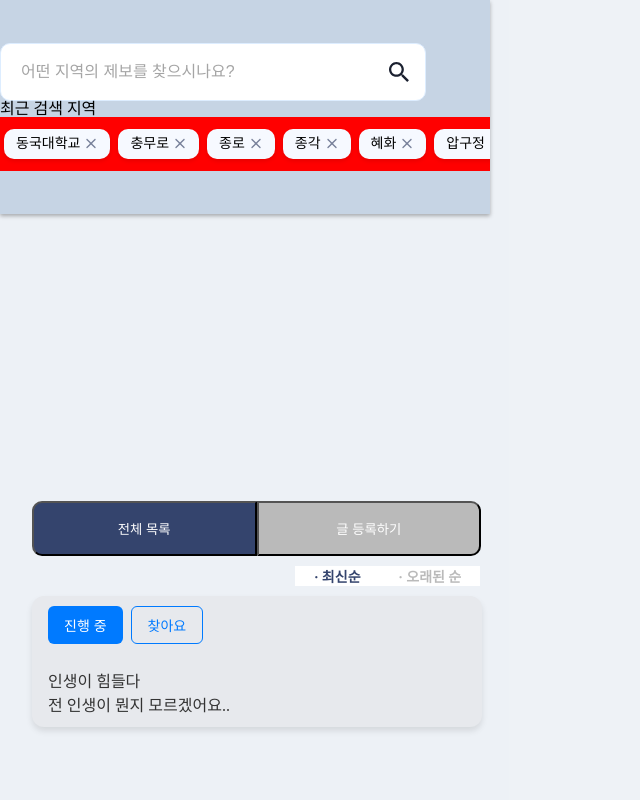
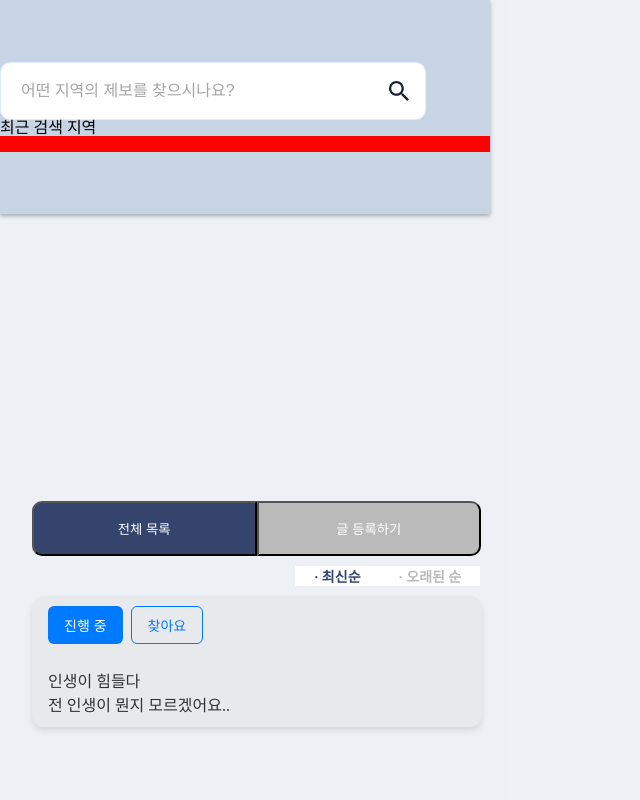
Before and after one commit to coldweek3/Blink_FE, a React (Create React App) app: page /login in a window 1280 px wide. Shown: the top 800 px of the page, without its empty margins (0-640 px from the left). Built offline with nearby package versions, Linux system fonts and the light colour scheme.

Commit message:
[Feat] 사용자 입력에 따라 태그를 생성하고, X버튼을 누르면 태그를 삭제한다.

```diff
--- a/src/components/mainpage/Search/Search.tsx
+++ b/src/components/mainpage/Search/Search.tsx
@@ -1,15 +1,40 @@
-import React from "react";
+import React, { useState } from "react";
 import * as S from "./style";
 import Tag from "./Tag";
 
 function Search() {
+  // 태그 길이 길어지면 ... 으로 자를까 해서 미리 작성해둠.
   // const displayText = text.length > 6 ? `${text.slice(0, 6)}...` : text;
+  const [inputText, setInputText] = useState<string>("");
+  const [tags, setTags] = useState<string[]>([]);
+
+  const handleInputChange = (e: React.ChangeEvent<HTMLInputElement>) => {
+    setInputText(e.target.value);
+  };
+
+  const handleKeyDown = (e: React.KeyboardEvent) => {
+    if (e.key === "Enter" && inputText) {
+      setTags([...tags, inputText]);
+      setInputText("");
+    }
+  };
+
+  const deleteTag = (index: number) => {
+    setTags(tags.filter((_, idx) => idx !== index));
+  };
+
   return (
     <S.Container>
-      <S.Input />
+      <S.Input
+        value={inputText}
+        onChange={handleInputChange}
+        onKeyDown={handleKeyDown}
+      />
       <span>최근 검색 지역</span>
       <S.TagConatainer>
-        <Tag />
+        {tags.map((tag, index) => (
+          <Tag key={index} text={tag} onDelete={() => deleteTag(index)} />
+        ))}
       </S.TagConatainer>
     </S.Container>
   );
--- a/src/components/mainpage/Search/Tag.tsx
+++ b/src/components/mainpage/Search/Tag.tsx
@@ -1,30 +1,18 @@
 import React from "react";
 import * as S from "./style";
 
-function Tag() {
-  const recentSearchData = [
-    "동국대학교",
-    "충무로",
-    "종로",
-    "종각",
-    "혜화",
-    "압구정",
-  ];
-
-  function buttonClick() {
-    alert("X 버튼 클릭 이벤트 발생");
-  }
-
-  return (
-    <div>
-      {recentSearchData.map((data, index) => (
-        <S.Tag key={index}>
-          {data}
-          <S.XButton onClick={buttonClick} />
-        </S.Tag>
-      ))}
-    </div>
-  );
+interface TagProps {
+  text: string;
+  onDelete: () => void;
 }
 
+const Tag: React.FC<TagProps> = ({ text, onDelete }) => {
+  return (
+    <S.Tag>
+      {text}
+      <S.XButton onClick={onDelete} />
+    </S.Tag>
+  );
+};
+
 export default Tag;
```
